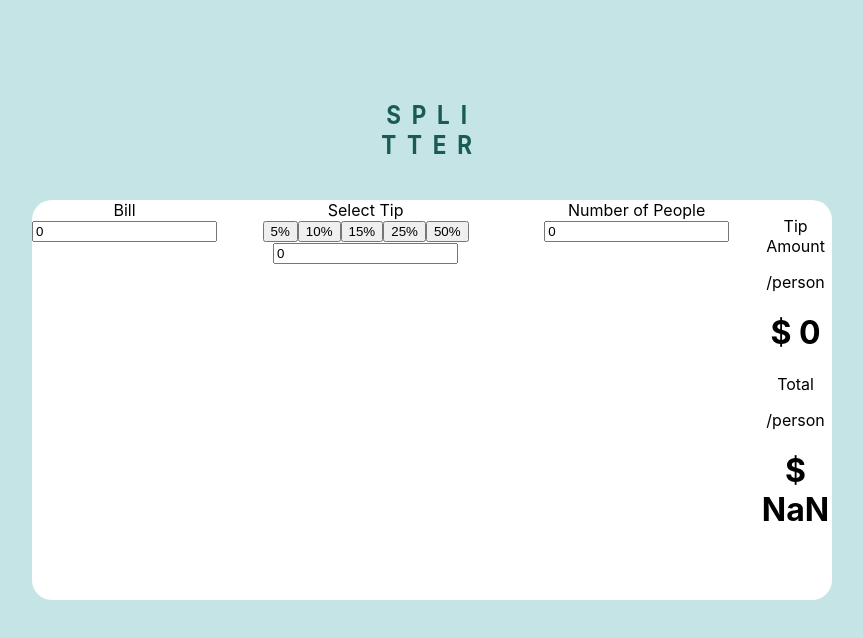
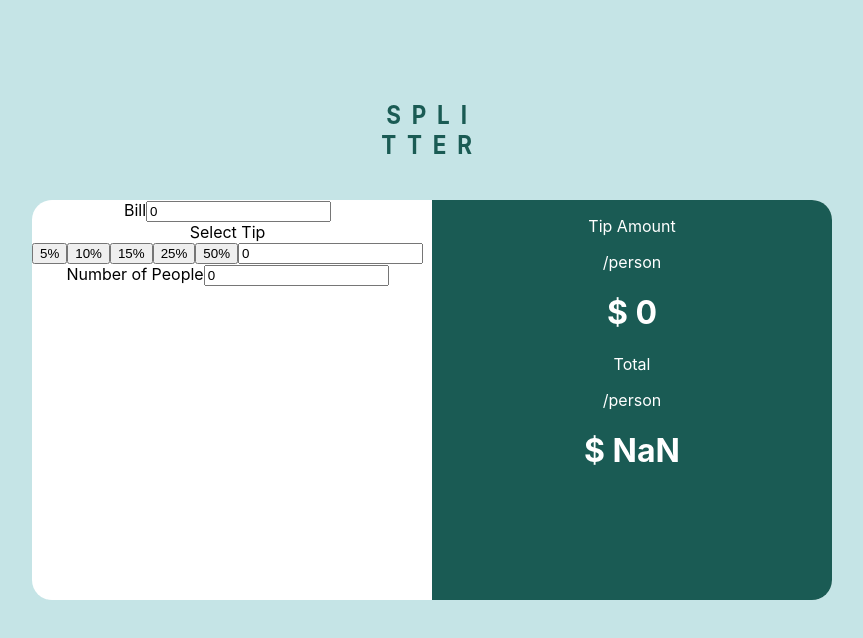
Before and after one commit to ophy90/tip-calculator-app-main, a React (Create React App) app in the folder tip-calculator/: page / in a window 1280 px wide. Shown: the top 638 px of the page, without its empty margins (208-1071 px from the left). Built offline with nearby package versions, Linux system fonts and the light colour scheme.

Commit message:
resized screen space in calculator

```diff
--- a/tip-calculator/src/components/calculator/calculator.component.js
+++ b/tip-calculator/src/components/calculator/calculator.component.js
@@ -43,6 +43,7 @@
 
             <div className = "calculator">
                 <div className = "touches">
+                    <div className = "touches">
                         <label>Bill</label>
                         <input value={bill} onChange={handleChange(setBill)}/>
                     </div>
@@ -61,6 +62,7 @@
                         <label>Number of People</label>
                         <input type= "number" value={amountPeople} onChange={handleChange(setAmountPeople) }/>
                     </div>
+                </div>
                 <div className = "screen">
                     <p>Tip Amount</p>
                     <p>/person</p>
--- a/tip-calculator/src/components/calculator/calculator.styles.scss
+++ b/tip-calculator/src/components/calculator/calculator.styles.scss
@@ -43,7 +43,17 @@
 }
 
 .screen {
-
+  //align-items: center;
+  position: absolute;
+  top:0;
+  bottom: 0px;
+  left: 50%;
+  right: 0;
+  border-radius: 0 20px 20px 0;
+  background-color: rgb(26, 91, 84);
+  color: white;
+  width: 50%;
+  flex-basis: 50%;
 }
 
 .touches {
```
Lines whose indentation alone changed are shown as unchanged.
